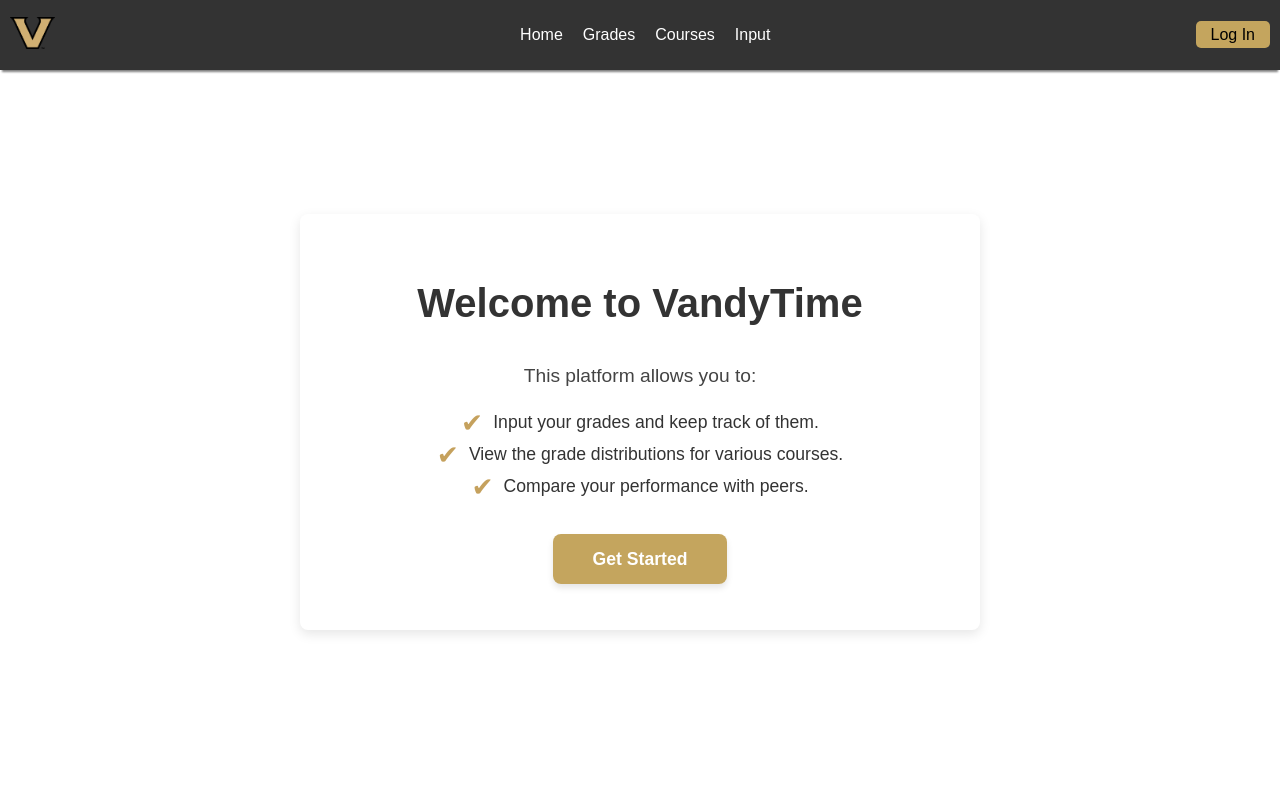
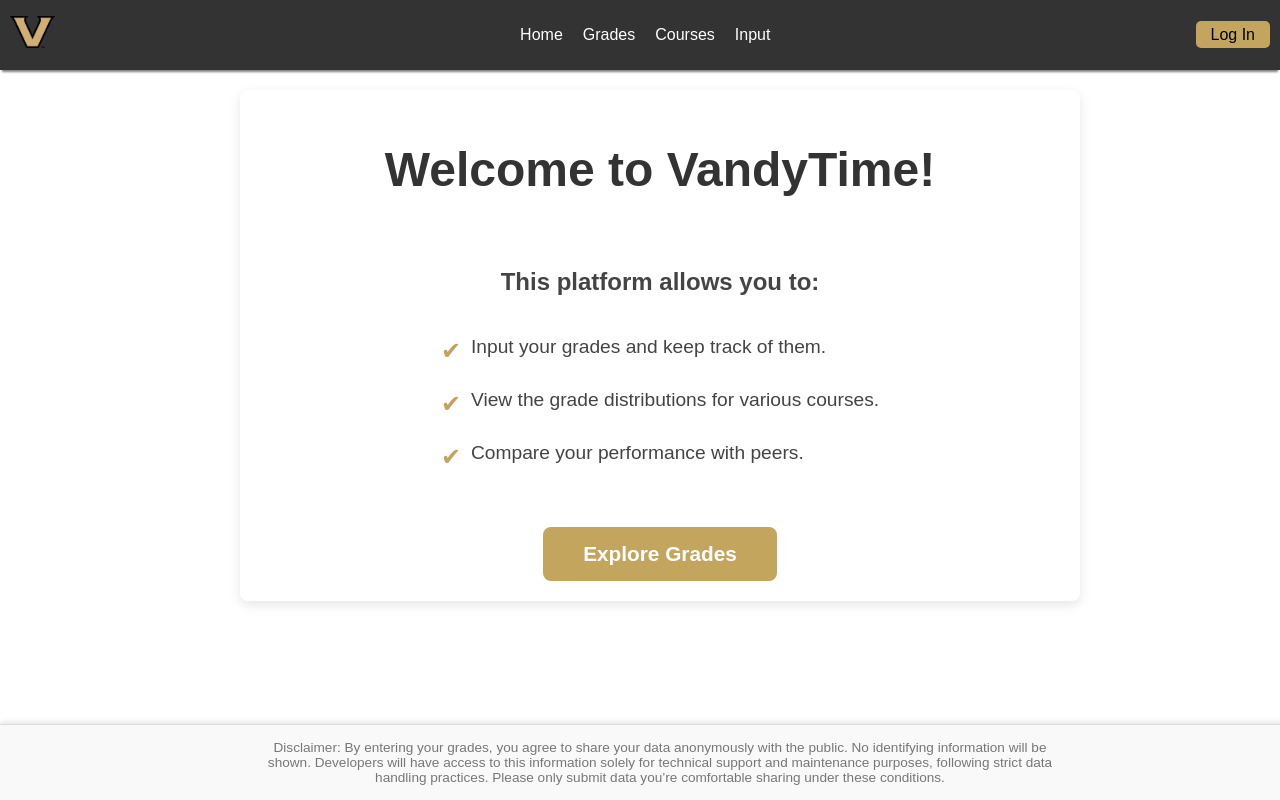
Before and after one commit to gabrield2731/VandyTime, a React (Create React App) app in the folder frontend/: page / in a window 1280 px wide. Built offline with nearby package versions, Linux system fonts and the light colour scheme; no server answers.

Commit message:
home page done

```diff
--- a/frontend/src/pages/Home/index.js
+++ b/frontend/src/pages/Home/index.js
@@ -1,29 +1,37 @@
 import React from 'react';
-import './styles.css'; // Add some styles as needed
-import { useAuth } from "../../stores/firebase"; // Make sure this path is correct
+import './styles.css';
+import { useAuth } from "../../stores/firebase";
 
 const Home = () => {
-  const user = useAuth(); // This will give you the current Firebase user
+  const user = useAuth();
 
   return (
     <div className="home">
       <div className="home-container">
-        <h1 className="home-title">Welcome to VandyTime</h1>
-        {user && <p className="user-greeting">Welcome, {user.email}!</p>}
+      <div className="home-header">
+        <h1 className="home-title">Welcome to VandyTime!</h1>
+        {user && <p className="user-greeting">Hello {user.email}!</p>}
+      </div>
 
-        {/* Introduction section */}
       <div className="intro-section">
         <p className="intro-text">This platform allows you to:</p>
         <ul className="features-list">
+          <div className="features-text">
             <li>Input your grades and keep track of them.</li>
             <li>View the grade distributions for various courses.</li>
             <li>Compare your performance with peers.</li>
+          </div>
         </ul>
       </div>
 
-        {/* Buttons to get started */}
       <div className="button-section">
-          <a href="/grades" className="get-started-btn">Get Started</a>
+        <a href="/grades" className="explore-grades-btn">Explore Grades</a>
+      </div>
+
+        <div className="disclaimer-footer">
+          <p className="disclaimer-text">
+            Disclaimer: By entering your grades, you agree to share your data anonymously with the public. No identifying information will be shown. Developers will have access to this information solely for technical support and maintenance purposes, following strict data handling practices. Please only submit data you’re comfortable sharing under these conditions.
+          </p>
         </div>
       </div>
     </div>
--- a/frontend/src/pages/Home/styles.css
+++ b/frontend/src/pages/Home/styles.css
@@ -1,26 +1,39 @@
-  /* Ensure no scrollbars appear */
-  html, body {
-    height: 100%;
-    font-family: 'Arial', sans-serif; /* Add a nice font */
-    background-color: #f9f9f9; /* Soft background color */
+/* General layout and styling */
+body, html {
+  margin: 0;
+  padding: 0;
+  font-family: Arial, sans-serif;
+  background-color: #f9f9f9;
 }
 
-  /* General layout and centering */
+/* Home layout */
 .home {
-    display: flex;
-    justify-content: center;
-    align-items: center;
-    height: 88vh; /* Ensure full-screen height */
-    padding: 0 20px; /* Small padding for responsiveness */
+  max-width: 800px;
+  margin: 0 auto;
+  padding: 20px;
+  text-align: center;
 }
 
-  /* Home container styles */
+/* Header section for title and user greeting */
+.home-header {
+  display: flex;
+  flex-direction: column;
+  align-items: center;
+  margin-bottom: 10px;
+}
+
+.home-title {
+  font-size: 3rem;
+  font-weight: bold;
+  color: #333;
+}
+
+
 .home-container {
   background-color: white;
   border-radius: 8px;
   box-shadow: 0px 4px 12px rgba(0, 0, 0, 0.1); /* Light shadow for depth */
-    padding: 40px;
-    max-width: 600px;
+  padding: 20px;
   width: 100%;
   text-align: center;
   display: flex;
@@ -28,93 +41,138 @@
   justify-content: center; /* Center content vertically inside the container */
 }
 
-  /* Title styling */
-  .home-title {
-    font-size: 2.5rem;
-    font-weight: bold;
-    margin-bottom: 20px;
-    color: #333;
+.user-greeting {
+  font-size: 1.2rem;
+  color: #555;
+  margin-top: 10px;
 }
 
-  /* User greeting styling (when user is logged in) */
-  .user-greeting {
-    font-size: 1.1rem;
-    color: #555;
-    margin-bottom: 30px;
-  }
-
-  /* Introductory text and feature list */
+/* Introduction text and feature list */
 .intro-section {
-    margin-bottom: 30px;
+  font-size: 1.3rem;
+  line-height: 1.6;
+  color: #444;
+  text-align: center;
+  display: flex;
+  flex-direction: column;
+  align-items: center;
 }
 
 .intro-text {
-    font-size: 1.2rem;
-    color: #444;
+  font-size: 1.5rem;
+  font-weight: bold;
+  margin-bottom: 30px; /* Increased space between intro text and list */
+  text-align: center;
 }
 
 .features-list {
   list-style: none;
   padding: 0;
-    text-align: left;
-    margin-top: 15px;
-
-    /* Center the entire list */
+  margin: 0;
   display: flex;
   flex-direction: column;
-    align-items: center; /* Horizontally centers the list */
+  align-items: center;
 }
 
-  .features-list li {
+.features-text {
   display: flex;
-    align-items: center; /* Vertically centers the check mark with the text */
-    font-size: 1.1em;
+  flex-direction: column;
+  gap: 15px; /* Slightly larger gap between list items */
+  text-align: left;
+  max-width: 600px;
 }
 
-  .features-list li::before {
-    content: "✔"; /* Use your check mark here, or keep your existing check mark icon */
-    color: #c5a15d; /* Set the color for the check mark */
-    margin-right: 10px; /* Space between the check mark and the text */
-    font-size: 1.5em; /* Adjust check mark size */
+.features-text li {
+  display: flex;
+  align-items: flex-start;
+  font-size: 1.2rem;
 }
 
-  /* Button container */
-  .button-section {
-    margin-bottom: 20px;
+.features-text li::before {
+  content: "✔";
+  color: #c5a15d;
+  margin-right: 10px;
+  font-size: 1.5rem;
+  align-self: flex-start;
 }
 
-  /* Styling the "Get Started" button */
-  .get-started-btn {
+/* Button styling */
+.button-section {
+  margin-top: 50px; /* Increased spacing above the button */
+  display: flex;
+  justify-content: center;
+}
+
+.explore-grades-btn {
   padding: 15px 40px;
-    font-size: 1.1rem;
+  font-size: 1.3rem;
   font-weight: bold;
   background-color: #c4a55e;
   color: white;
-    text-decoration: none; /* Remove underline */
+  text-decoration: none;
   border-radius: 8px;
   border: none;
   cursor: pointer;
   transition: background-color 0.3s ease;
-    box-shadow: 0px 4px 6px rgba(0, 0, 0, 0.1); /* Light shadow for button */
 }
 
-  .get-started-btn:hover {
+.explore-grades-btn:hover {
   background-color: #b08e52;
-    box-shadow: 0px 6px 8px rgba(0, 0, 0, 0.15);
 }
 
-  /* Media query for smaller screens */
+/* Media query for responsiveness */
 @media (max-width: 600px) {
-    .home-container {
-      padding: 20px;
-    }
-
   .home-title {
     font-size: 2rem;
   }
 
-    .get-started-btn {
+  .explore-grades-btn {
     padding: 12px 30px;
-      font-size: 1rem;
+    font-size: 1.1rem;
   }
 }
+
+/* Disclaimer footer styling */
+.disclaimer-footer {
+  position: fixed;
+  bottom: 0;
+  left: 0; /* Ensures the disclaimer starts from the left edge */
+  width: 100%; /* Full width across the screen */
+  background-color: #f9f9f9;
+  padding: 15px 20px;
+  text-align: center;
+  border-top: 1px solid #ddd;
+  display: flex;
+  justify-content: center;
+  align-items: center;
+  gap: 15px; /* Space between text and button */
+  color: #777;
+  font-size: 0.85rem;
+  box-shadow: 0px -2px 5px rgba(0, 0, 0, 0.1);
+  z-index: 1000; /* Ensures the footer appears above other content */
+}
+
+.disclaimer-text {
+  max-width: 800px;
+  text-align: center;
+  margin: 0 auto; /* Centers text inside the footer */
+  flex: 1; /* Allows text to take up available space */
+}
+
+/* Accept button styling */
+.accept-btn {
+  padding: 8px 16px;
+  font-size: 0.9rem;
+  font-weight: bold;
+  background-color: #c4a55e;
+  color: white;
+  border: none;
+  border-radius: 5px;
+  cursor: pointer;
+  transition: background-color 0.3s ease;
+  flex-shrink: 0; /* Keeps button size consistent */
+}
+
+.accept-btn:hover {
+  background-color: #b08e52;
+}
--- a/frontend/src/pages/NavBar/index.js
+++ b/frontend/src/pages/NavBar/index.js
@@ -25,7 +25,7 @@ const Navbar = () => {
         <nav className="navbar">
           <div className="navbar-container">
             <div className="navbar-logo">
-              <img src={logo} alt="VandyLogo" className="logo-image" />
+            <a href="/"><img src={logo} alt="VandyLogo" className="logo-image" /></a>
             </div>
 
             <ul className="nav-links">
```
Lines whose indentation alone changed are shown as unchanged.
